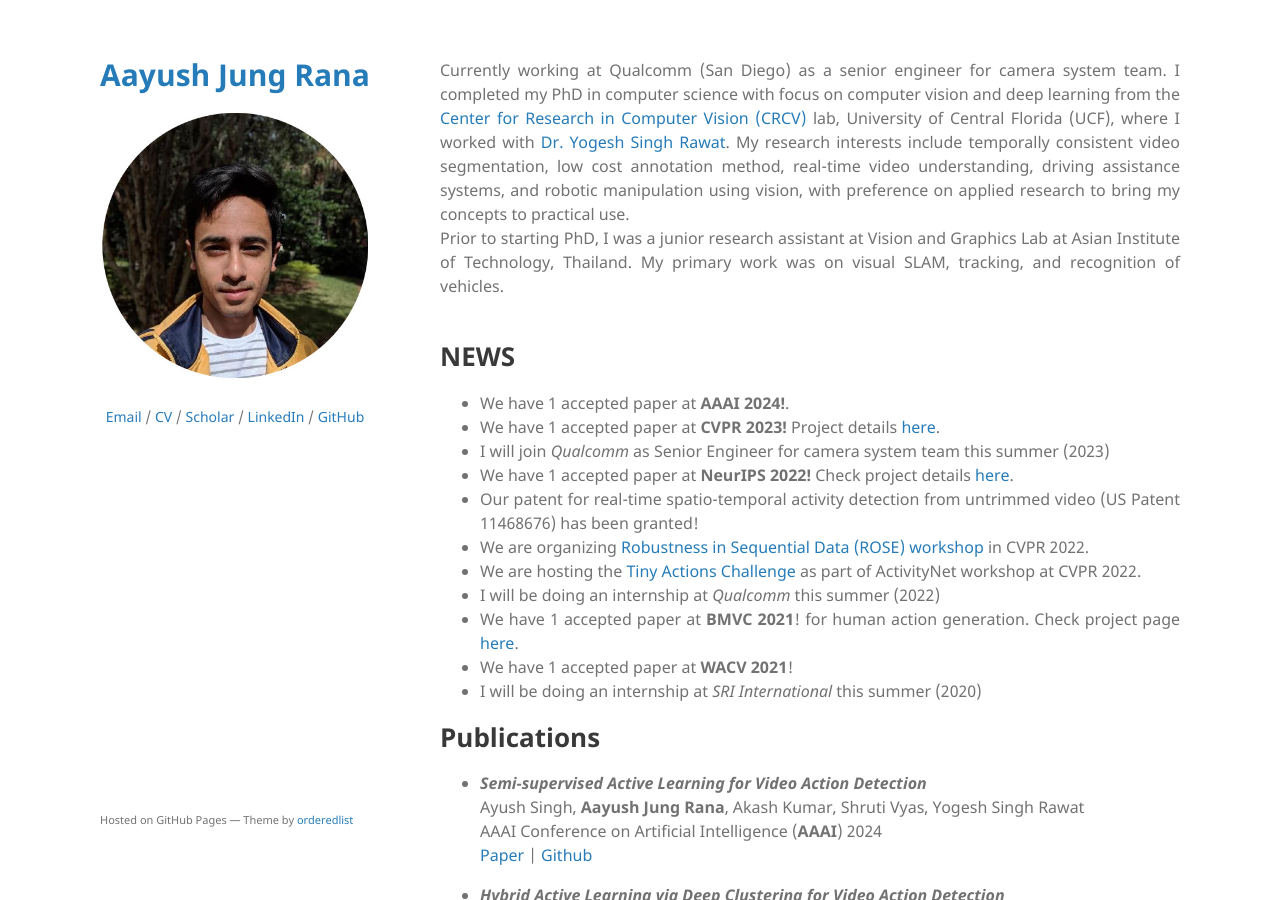
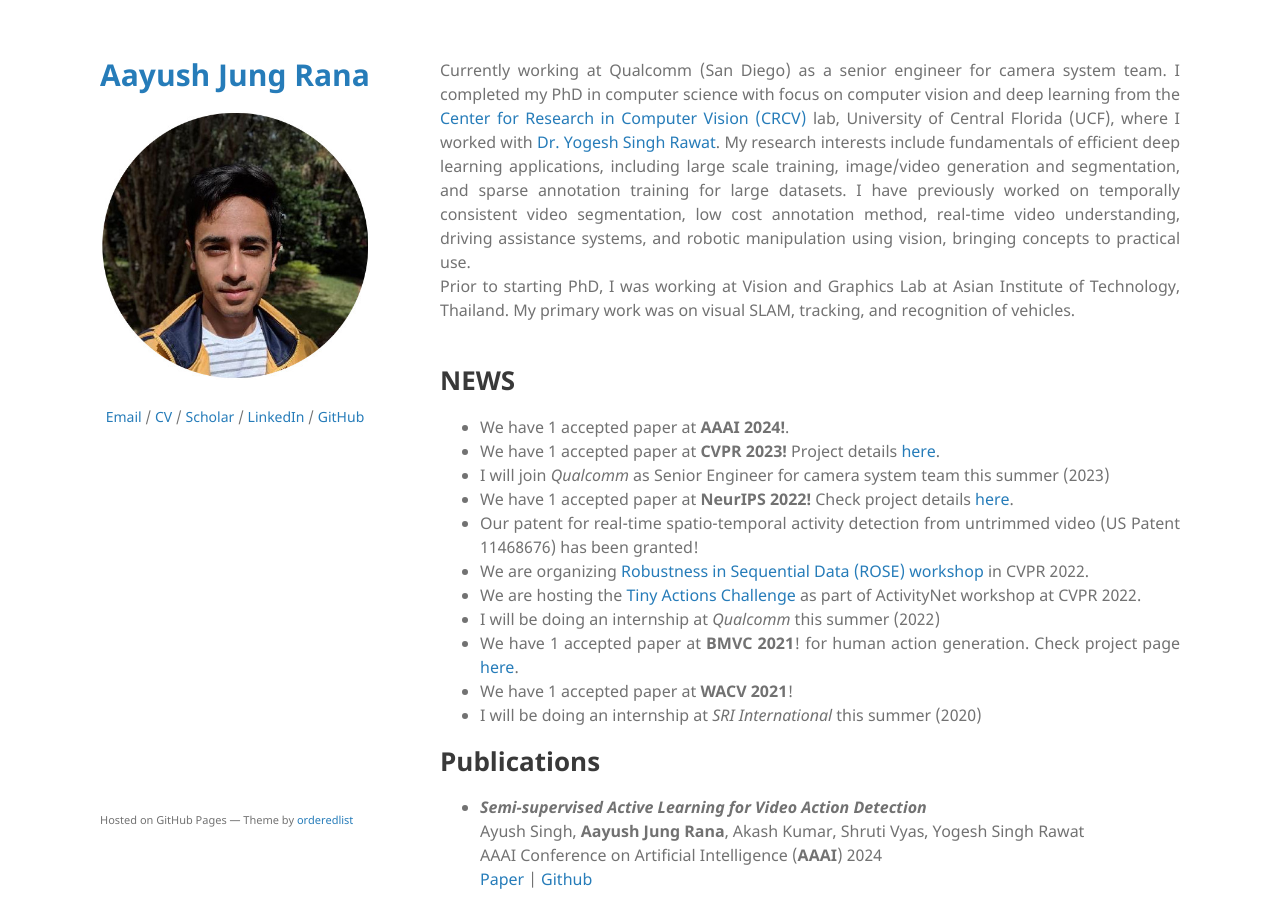
Before and after one commit to aayushjr/aayushjr.github.io, a Jekyll site: the page built from index.md, in a window 1280 px wide and 900 px high. Built offline with Jekyll 4.4.1, drawn with Linux system fonts in a browser that asks for light colours; the repository's description, which GitHub fills in, is left out.

Commit message:
Update index.md

```diff
--- a/index.md
+++ b/index.md
@@ -3,9 +3,9 @@ layout: default
 ---
 
 <div align="justify">
-Currently working at Qualcomm (San Diego) as a senior engineer for camera system team. I completed my PhD in computer science with focus on computer vision and deep learning from the <a href="https://www.crcv.ucf.edu/">Center for Research in Computer Vision (CRCV)</a> lab, University of Central Florida (UCF), where I worked with <a href="https://www.crcv.ucf.edu/person/rawat/">Dr. Yogesh Singh Rawat</a>. My research interests include temporally consistent video segmentation, low cost annotation method, real-time video understanding, driving assistance systems, and robotic manipulation using vision, with preference on applied research to bring my concepts to practical use.
+Currently working at Qualcomm (San Diego) as a senior engineer for camera system team. I completed my PhD in computer science with focus on computer vision and deep learning from the <a href="https://www.crcv.ucf.edu/">Center for Research in Computer Vision (CRCV)</a> lab, University of Central Florida (UCF), where I worked with <a href="https://www.crcv.ucf.edu/person/rawat/">Dr. Yogesh Singh Rawat</a>. My research interests include fundamentals of efficient deep learning applications, including large scale training, image/video generation and segmentation, and sparse annotation training for large datasets. I have previously worked on temporally consistent video segmentation, low cost annotation method, real-time video understanding, driving assistance systems, and robotic manipulation using vision, bringing concepts to practical use.
 <br>
-Prior to starting PhD, I was a junior research assistant at Vision and Graphics Lab at Asian Institute of Technology, Thailand. My primary work was on visual SLAM, tracking, and recognition of vehicles.
+Prior to starting PhD, I was working at Vision and Graphics Lab at Asian Institute of Technology, Thailand. My primary work was on visual SLAM, tracking, and recognition of vehicles.
 </div>
 
 <br>
```
